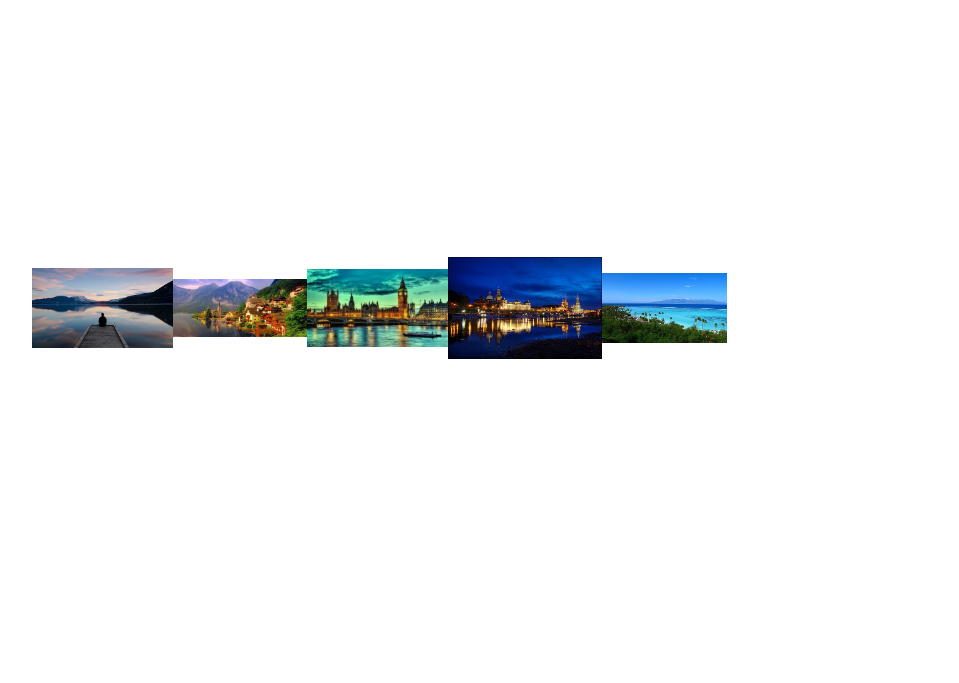
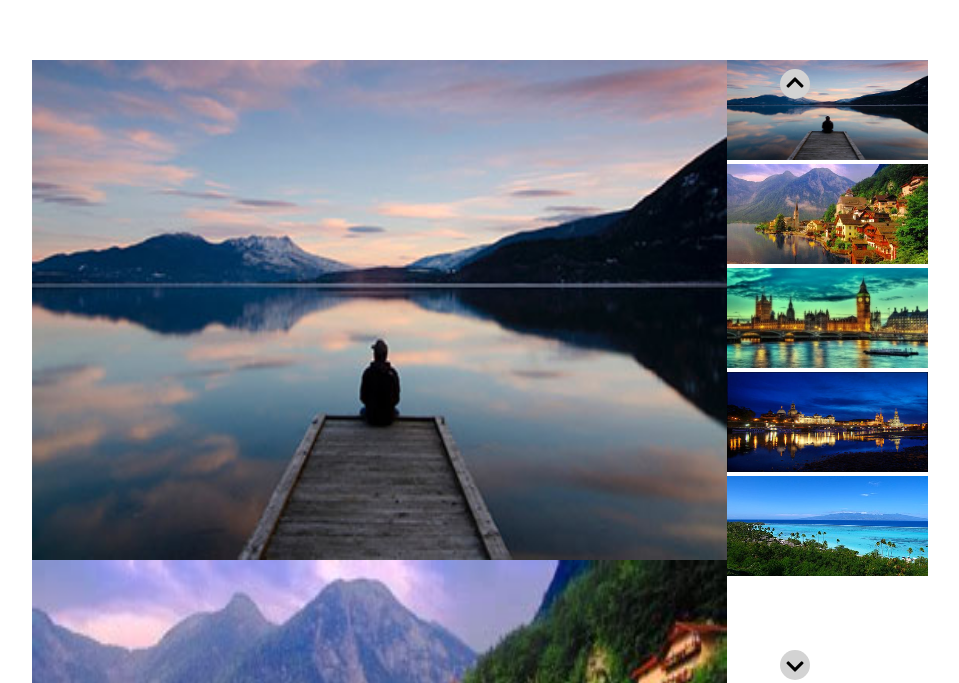
Before and after one commit to nadiaf85/vue-slider, a plain HTML site: page index.html in a window 1280 px wide. Shown: the part 140-823 px from the top of the page, without its empty margins (160-1119 px from the left). Before the commit the page ends 800 px from the top, so only its background shows below. Drawn offline with nearby package versions, Linux system fonts and the light colour scheme.

Commit message:
da sistemare

```diff
--- a/css/style.css
+++ b/css/style.css
@@ -36,6 +36,7 @@ h2{
     justify-content: center;
     align-items: center;
     transform: translate(0%,40%);
+    flex-wrap: wrap;
 
 }
 .immagine-grande .grande{
@@ -99,7 +100,8 @@ h2{
     text-align: center;
     padding: 3px;
     transform: translate(95px);
-    top: 5px;
+    right: 405px;
+    margin-bottom: 52px;
 }
 
 .down{
@@ -113,5 +115,6 @@ h2{
     text-align: center;
     padding: 6px;
     transform: translate(95px);
-    bottom: 5px;
+    bottom: -20px;
+    right: 405px;
 }
--- a/index.html
+++ b/index.html
@@ -4,7 +4,7 @@
     <meta charset="UTF-8">
     <meta http-equiv="X-UA-Compatible" content="IE=edge">
     <meta name="viewport" content="width=device-width, initial-scale=1.0">
-    <title>JsArrayCarousel</title>
+    <title>vue-slider</title>
     <link rel="stylesheet" href="css/style.css">
     <link rel="stylesheet" href="https://cdnjs.cloudflare.com/ajax/libs/font-awesome/5.15.4/css/all.min.css" integrity="sha512-1ycn6IcaQQ40/MKBW2W4Rhis/DbILU74C1vSrLJxCq57o941Ym01SwNsOMqvEBFlcgUa6xLiPY/NS5R+E6ztJQ==" crossorigin="anonymous" referrerpolicy="no-referrer" />
 </head>
@@ -14,15 +14,24 @@
         <div class="container">
 
             <div class="immagine-grande">
-                <div v-for="(element,index) in items" class="">
-                    <img :src="element">
-                </div>
+                <img v-for="(element,index) in elementi" :src="element.image" :class="isCorrente(index)">
+            <!-- <h1>{{elementi.titolo}}</h1>
+            <h2>{{elementi.testo}}</h2> -->
             </div>
 
 
             <div class="immagine-piccola">
+                <img v-for="(element) in elementi" :src="element.image" class="piccola">
+            </div>
 
+            <div class="up">
+                <i @click="prev" class="fas fa-chevron-up"></i>
             </div>
+
+            <div class="down">
+                <i @click="next" class="fas fa-chevron-down"></i>
+            </div>
+
         </div>
     </div>
 
--- a/js/myscript.js
+++ b/js/myscript.js
@@ -2,38 +2,58 @@ let app = new Vue ({
     el : '#miapp',
     data : {
         corrente:0,
-        items : [
-            'img/01.jpg',
-            'img/02.jpg',
-            'img/03.jpg',
-            'img/04.jpg',
-            'img/05.jpg'
-            ],
-        title : [
-            'Svezia',
-            'Svizzera',
-            'Gran Bretagna',
-            'Germania',
-            'Paradise'
-            ],
-        text : [
-            'Lorem ipsum, dolor sit amet consectetur adipisicing elit. Et temporibus voluptatum suscipit tempore aliquid deleniti aut veniam inventore eligendi ex ad ullam, cumque provident totam omnis, magnam dolores dolorum corporis.',
-            'Lorem ipsum',
-            'Lorem ipsum, dolor sit amet consectetur adipisicing elit.',
-            'Lorem ipsum, dolor sit amet consectetur adipisicing elit. Et temporibus voluptatum suscipit tempore aliquid deleniti aut veniam inventore eligendi ex ad ullam,',
-            'Et temporibus voluptatum suscipit tempore aliquid deleniti aut veniam inventore eligendi ex ad ullam,',
-            ]
+        elementi : [
+            {
+                image : 'img/01.jpg',
+                titolo: 'Svezia',
+                testo : 'Lorem ipsum, dolor sit amet consectetur adipisicing elit. Et temporibus voluptatum suscipit tempore aliquid deleniti aut veniam inventore eligendi ex ad ullam, cumque provident totam omnis, magnam dolores dolorum corporis.',
+            },
+            {
+                image : 'img/02.jpg',
+                titolo: 'Svizzera',
+                testo : 'Lorem ipsum',
+            },
+            {
+                image : 'img/03.jpg',
+                titolo: 'Gran Bretagna',
+                testo : 'Lorem ipsum, dolor sit amet consectetur adipisicing elit.',
+            },
+            {
+                image : 'img/04.jpg',
+                titolo: 'Germania',
+                testo : 'Lorem ipsum, dolor sit amet consectetur adipisicing elit. Et temporibus voluptatum suscipit tempore aliquid deleniti aut veniam inventore eligendi ex ad ullam,',
+            },
+            {
+                image : 'img/05.jpg',
+                titolo: 'Paradise',
+                testo : 'Et temporibus voluptatum suscipit tempore aliquid deleniti aut veniam inventore eligendi ex ad ullam,',
+            }
+        ]
+    } ,
+
+    methods: {
+        isCorrente: function(indexImmagini){
+            if(indexImmagini == this.corrente){
+                return "active";
+            }
+            return ""
 
         },
-    // methods: {
-    //     isCorrente:function(indexImmagine){
-    //         if(indexImmagine == this.corrente){
-    //             return "active"
-    //         }
-    //         return "";
-    //     }
-    // }
-    });
+        next: function(){
+            this.corrente++;
+            if(this.corrente == this.elementi.lenght){
+                this.corrente = 0;
+            }
+        },
+        prev: function(){
+            this.corrente --;
+            if (this.corrente < 0){
+                this.corrente = this.elementi.lenght;
+            }
+        }
+    }
+});
+
 
 
 // const items = [
```
